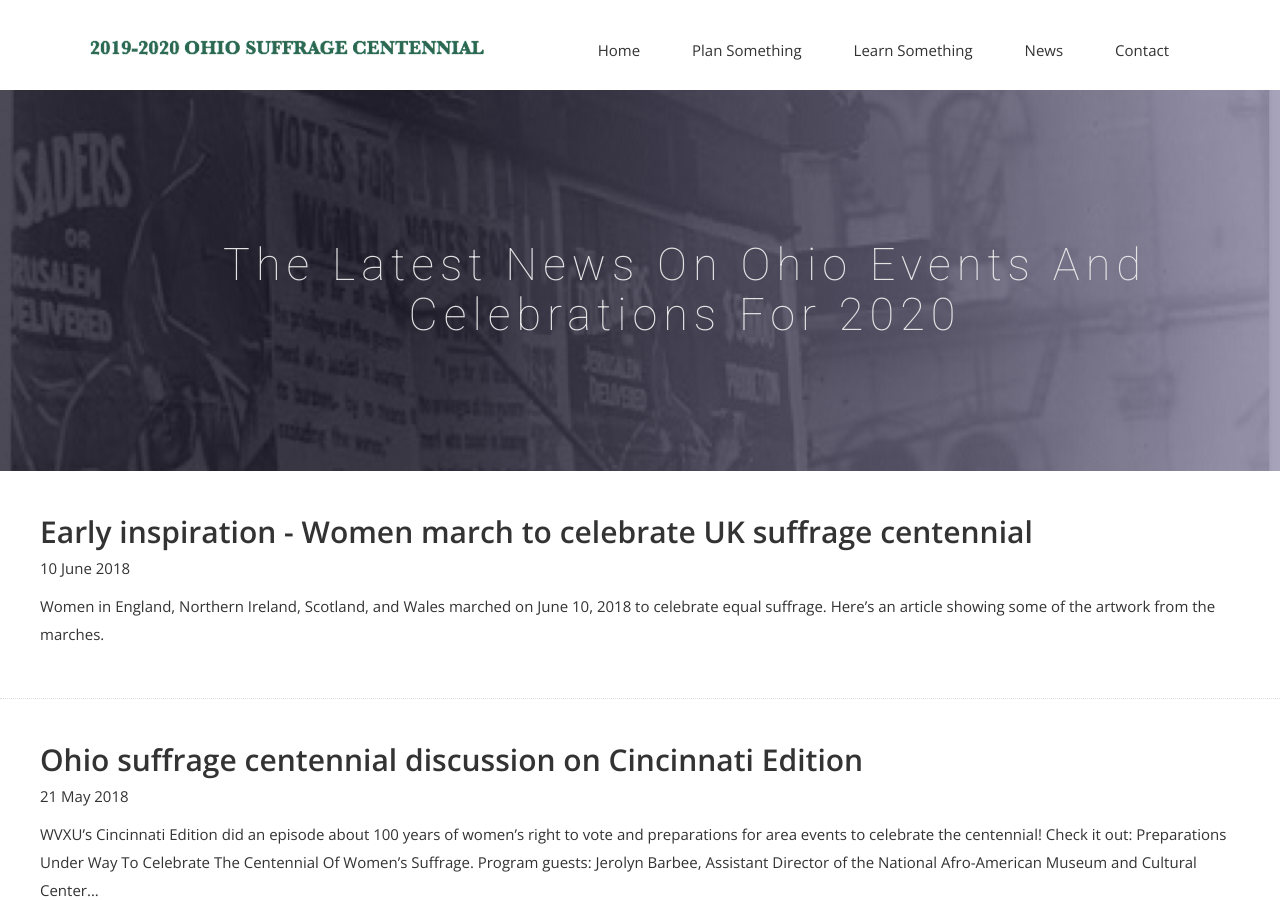
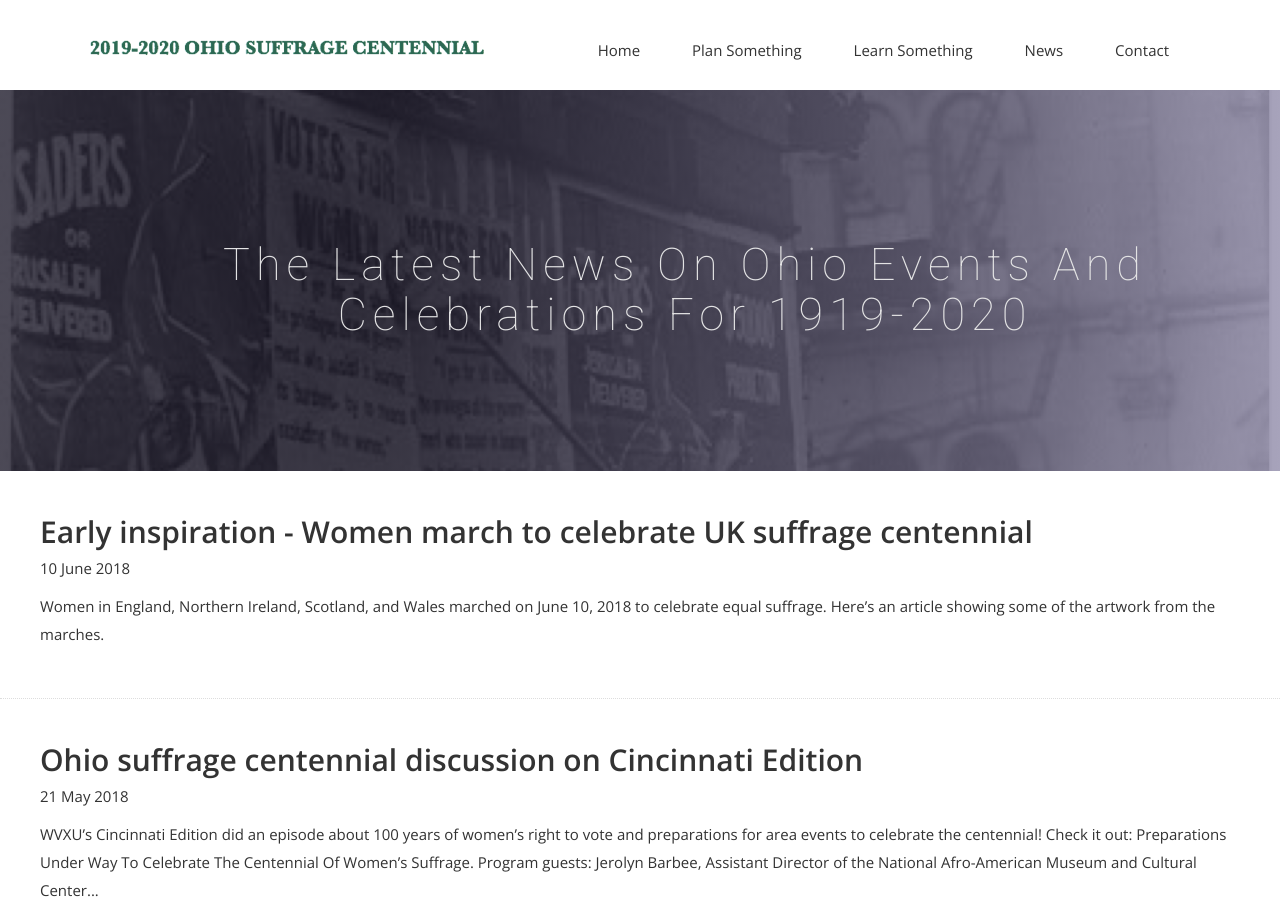
Before and after one commit to OhioSuffrageCentennial/ohiosuffragecentennial, a Jekyll site: the page built from news.html, in a window 1280 px wide and 900 px high. Built offline with Jekyll 4.4.1, drawn with Linux system fonts in a browser that asks for light colours; nearby versions of some CDN libraries; some web fonts are replaced.

Commit message:
add 2019 to header on news page

```diff
--- a/news.html
+++ b/news.html
@@ -9,7 +9,7 @@ permalink: /news/
     <div class="row">
       <div class="col-md-12">
         <div class="block">
-          <h1>The latest news on Ohio events and celebrations for 2020</h1>
+          <h1>The latest news on Ohio events and celebrations for 1919-2020</h1>
         </div>
       </div>
     </div>
```
